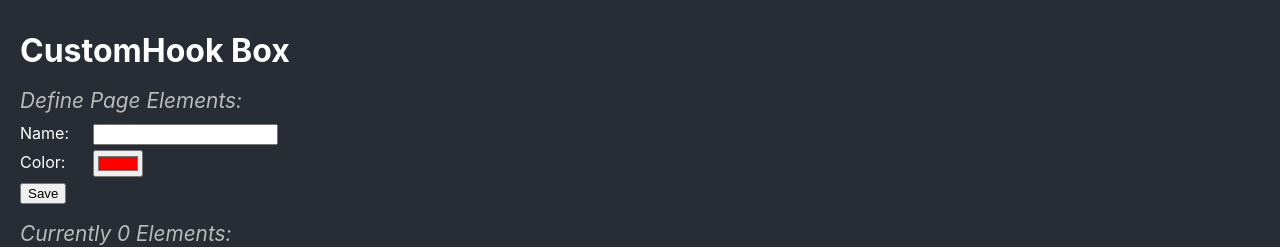
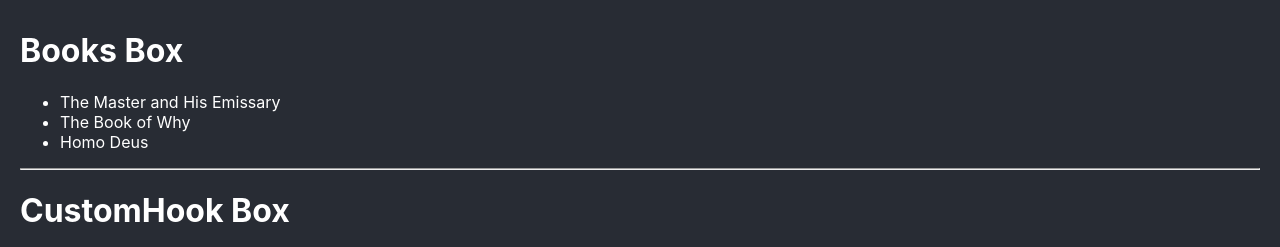
Before and after one commit to edwardtanguay/reacthooks222, a React (Create React App) app: page / in a window 1280 px wide. Shown: the top 247 px of the page. Built offline with nearby package versions, Linux system fonts and the light colour scheme; no server answers.

Commit message:
BooksBox and useContext

```diff
--- a/src/App.jsx
+++ b/src/App.jsx
@@ -1,5 +1,6 @@
 import './App.css';
 import './components/InfoBox';
+import React from 'react';
 import InfoBox from './components/InfoBox';
 import MessageBox from './components/MessageBox';
 import NoteBox from './components/NoteBox';
@@ -9,27 +10,30 @@ import ToggleBox from './components/ToggleBox';
 import DispatchBox from './components/DispatchBox';
 import UseRefBox from './components/UseRefBox';
 import CustomHookBox from './components/CustomHookBox';
+import BooksBox from './components/BooksBox';
 
 function App() {
 	return (
 		<div className="App">
+			<BooksBox></BooksBox>
+			<hr/>
 			<CustomHookBox></CustomHookBox>
-		<hr/>
+			<hr />
 			<UseRefBox></UseRefBox>
-		<hr/>
+			<hr />
 			<DispatchBox message="Sent from App.jsx"></DispatchBox>
-		<hr/>
+			<hr />
 			<ToggleBox></ToggleBox>
-		<hr/>
+			<hr />
 			<ReducerBox></ReducerBox>
-		<hr/>
+			<hr />
 			<NoteBox></NoteBox>
-		<hr/>
+			<hr />
 			<DataBox></DataBox>
-		<hr/>
-		<InfoBox title="First Box"/>
-		<InfoBox title="Second Box" highlight="false"/>
-		<InfoBox title="Third Box" highlight="true"/>
+			<hr />
+			<InfoBox title="First Box" />
+			<InfoBox title="Second Box" highlight="false" />
+			<InfoBox title="Third Box" highlight="true" />
 			<MessageBox framed="true"></MessageBox>
 			<MessageBox framed="true"></MessageBox>
 		</div>
--- /dev/null
+++ b/src/components/BooksBox.jsx
@@ -0,0 +1,18 @@
+import { BooksContext } from '../index.js';
+import { useContext } from 'react';
+
+function BooksBox() {
+	const { books } = useContext(BooksContext);
+	return (
+		<div>
+			<h1>Books Box</h1>
+			<ul>
+				{books.map(book => (
+					<li key={book.id}>{book.title}</li>
+				))}
+			</ul>
+		</div>
+	);
+}
+
+export default BooksBox;
--- a/src/components/CustomHookBox.jsx
+++ b/src/components/CustomHookBox.jsx
@@ -1,4 +1,4 @@
-import { useState } from 'react';
+import { useState} from 'react';
 import '../styles/CustomHookBox.scss';
 import { useInput } from '../hooks/useInput';
 
--- a/src/index.js
+++ b/src/index.js
@@ -1,11 +1,33 @@
-import React from 'react';
+import React, { createContext } from 'react';
 import ReactDOM from 'react-dom';
 import './index.css';
 import App from './App';
 
+export const BooksContext = createContext();
+
+const books = [
+	{
+		id: 1,
+		title: 'The Master and His Emissary',
+		author: 'Iain McGilchrist'
+	},
+	{
+		id: 2,
+		title: 'The Book of Why',
+		author: 'Judea Pearl'
+	},
+	{
+		id: 3,
+		title: 'Homo Deus',
+		author: 'Yuval Harari'
+	}
+];
+
 ReactDOM.render(
-  <React.StrictMode>
-    <App />
-  </React.StrictMode>,
-  document.getElementById('root')
+	<React.StrictMode>
+		<BooksContext.Provider value={{books}}>
+			<App />
+		</BooksContext.Provider>
+	</React.StrictMode>,
+	document.getElementById('root')
 );
```
Lines whose indentation alone changed are shown as unchanged.
